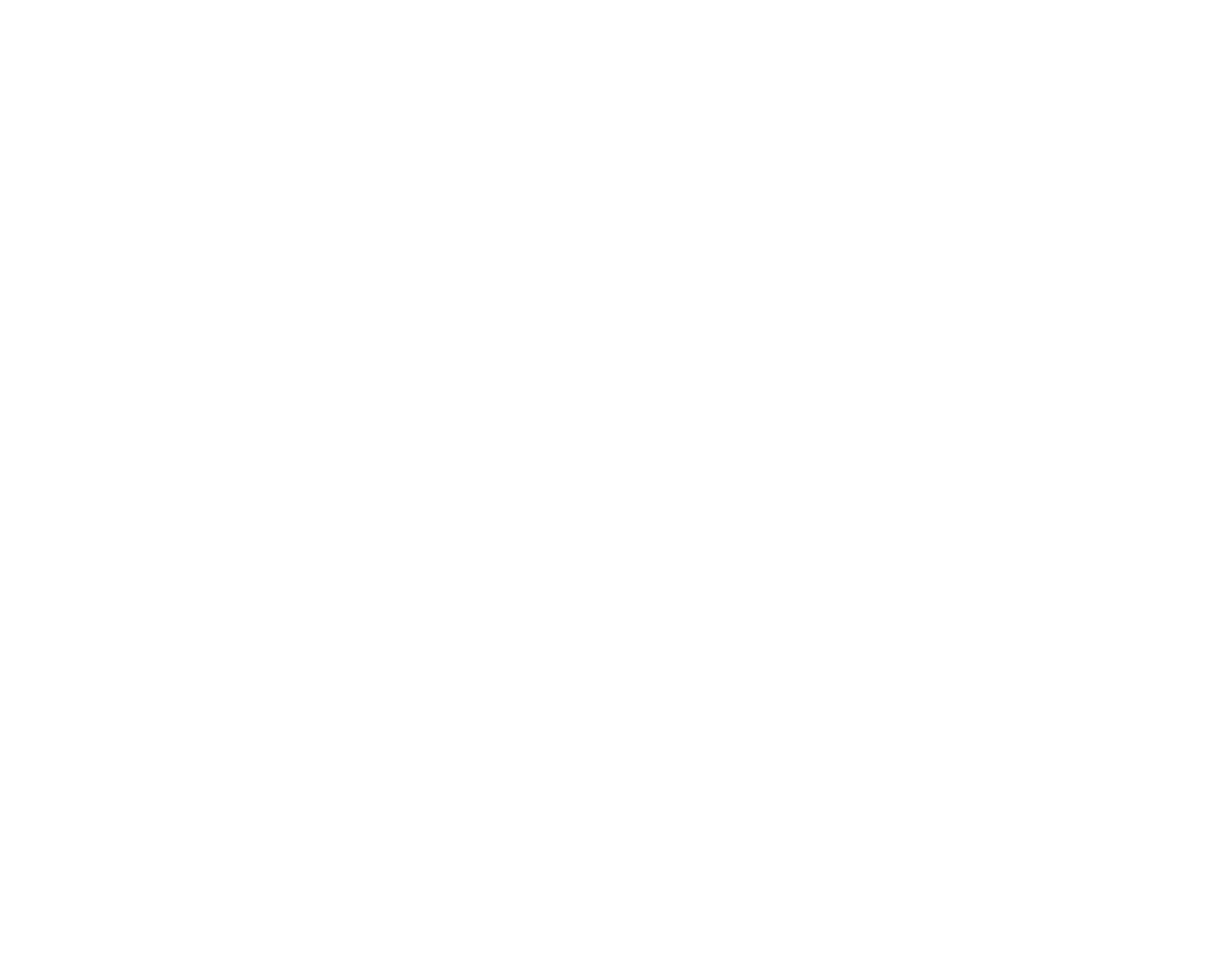
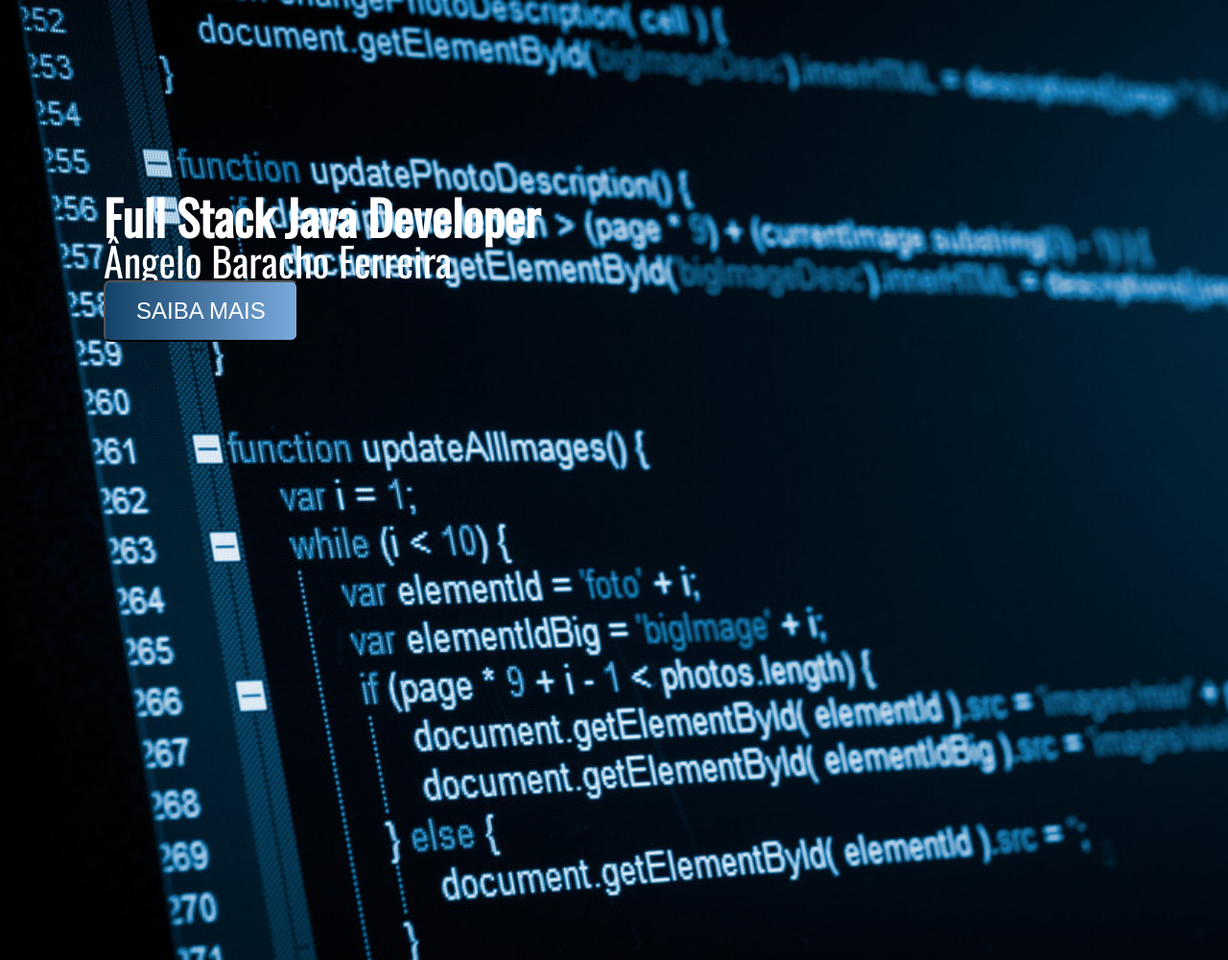
Before and after one commit to Anbfer/Portifolio, a plain HTML site: page index.html in a window 1280 px wide. Shown: the whole page at 96% size. Drawn offline with nearby package versions, Linux system fonts and the light colour scheme; files that its build step writes are made by us from their sources.

Commit message:
Atualizando estilos

```diff
--- a/index.html
+++ b/index.html
@@ -1,16 +1,24 @@
 <!DOCTYPE html>
 <html lang="pt-BR">
+
 <head>
     <meta charset="UTF-8">
     <meta http-equiv="X-UA-Compatible" content="IE=edge">
     <meta name="viewport" content="width=device-width, initial-scale=1.0">
-    <title>Ângelo Baracho - Portifólio</title>
-    <link rel="stylesheet" href="./styles/reset.css">
-    <link rel="stylesheet" href="./styles/style.css">
+    <title>Portifólio - Anbfer</title>
+    <link rel="stylesheet" href="./style/reset.css">
+    <link rel="stylesheet" href="./style/style.css">
 </head>
+
 <body>
+    <header>
+        <h1>Full Stack Java Developer</h1>
+            <div class="div__nomePrincipal">Ângelo Baracho Ferreira</div>
+            <button class="botao__saibaMais">SAIBA MAIS</button>
+    </header>
     <main>
-        <header></header>
+
     </main>
 </body>
+
 </html>
--- a/style/style.css
+++ b/style/style.css
@@ -1,10 +1,14 @@
-@import url('');
+@import url('https://fonts.googleapis.com/css2?family=Oswald&display=swap');
+
+body {
+     font-family: 'Oswald';
+}
 
 header {
      display: flex;
      flex-direction: column;
      align-items: flex-start;
-     background-image: url(./developer.jpg);
+     background-image: url(../img/shutterstock.jpg);
      background-size: cover;
      height: 100vh;
      padding-top: 12.5rem;
@@ -15,24 +19,17 @@ h1 {
      font-size: 50px;
      font-weight: 900;
      color: #fff;
-     font-family: 'Poppins';
-
 }
 
-span {
+.div__nomePrincipal {
      font-size: 42px;
      color: #fff;
-     font-family: 'Poppins';
-
 }
 
-a {
+.botao__saibaMais {
      color: #fff;
      font-size: 1.5rem;
-     font-family: 'Poppins';
-     text-transform: uppercase;
-     text-decoration: none;
-     background: linear-gradient(90deg, #4ECDCD, #556270 );
+     background: linear-gradient(90deg, #134268, #7aaadd );
      padding: 1rem 2rem;
      border-radius: 7px;
 
```
